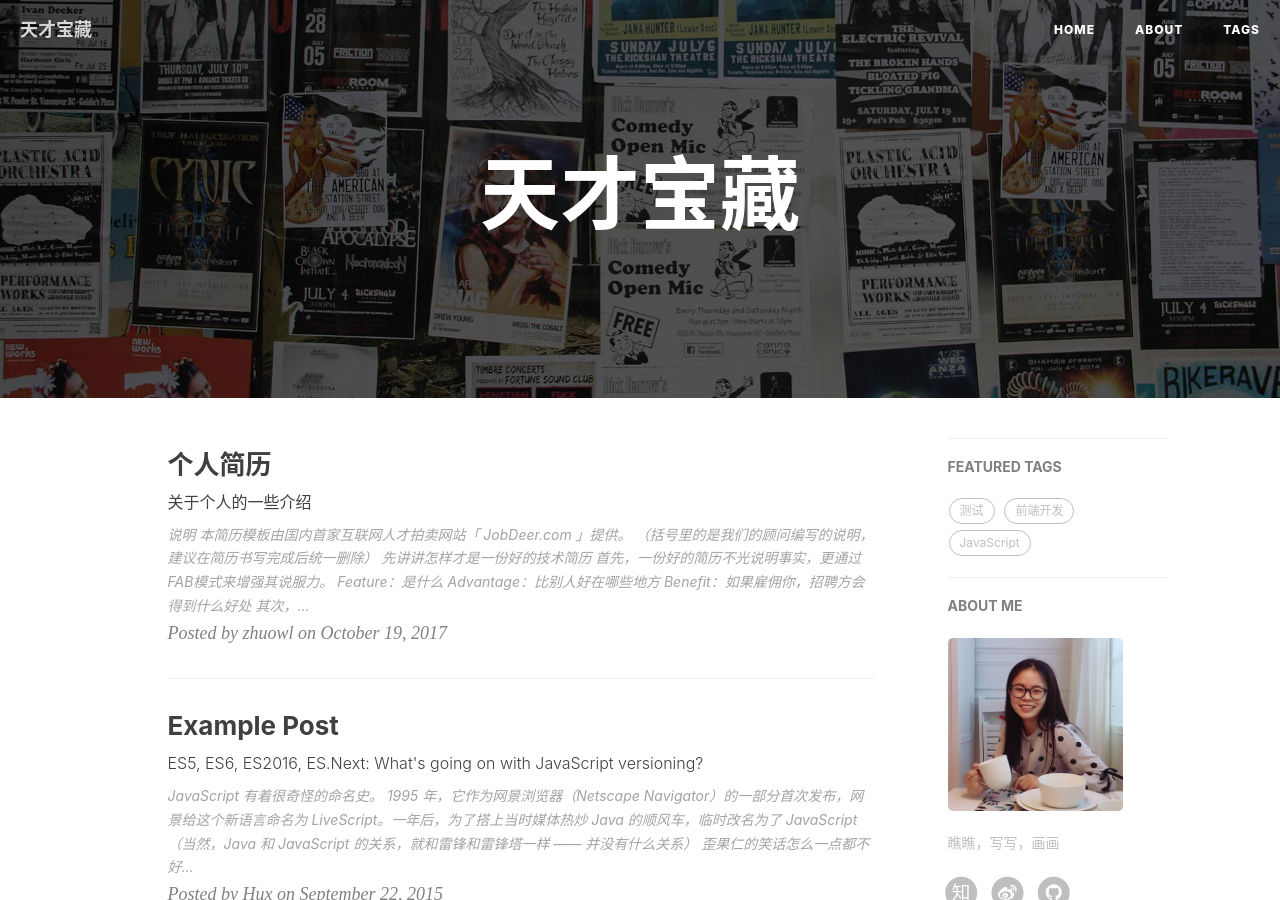
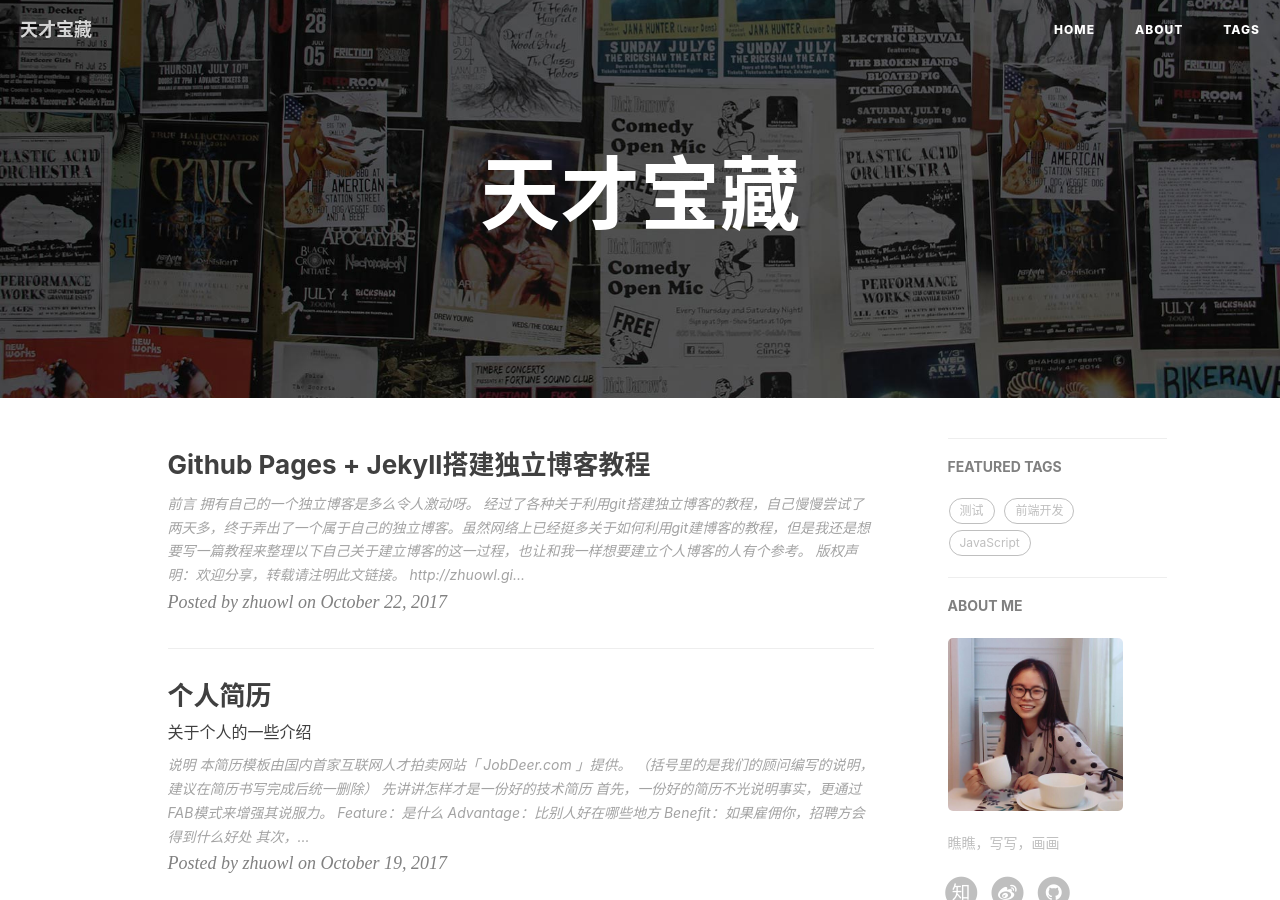
Before and after one commit to zhuowl/zhuowl.github.io, a Jekyll site: the page built from index.html, in a window 1280 px wide and 900 px high. Built offline with Jekyll 4.4.1, drawn with Linux system fonts in a browser that asks for light colours; nearby versions of some CDN libraries; the list of posts is cut into pages by our own code; comment, search, counter and statistics services are not loaded.

Commit message:
修改内容

```diff
--- a/_posts/2017-10-19-aboutme.markdown
+++ b/_posts/2017-10-19-aboutme.markdown
@@ -7,6 +7,7 @@
 header-img: "img/post-bg-js-version.jpg"
 tags:
     - 个人简历
+
 ---
 # 说明
 
--- a/_drafts/a-draft-post.md
+++ b/_posts/2017-10-22-build-a-blog.md
@@ -24,15 +24,16 @@
 ## 目录
 
 
-1. [关于Github Pages + Jekyll](# github-pages--jektll-is-what)
-2.
+1. [关于Github Pages + Jekyll](# github-pages---jektll-is-what)
+2. [注册GitHub](#github)
+3. [环境安装](#setup)
 
 
 
 
-## github pages + jektll is What
+## 关于Github Pages + Jekyll
 
-### 什么是Git & GitHub
+### 什么是Git & [GitHub](https://github.com/) &[Github Pages](https://pages.github.com/)
 Git是一种分布式版本控制系统，由大名鼎鼎的Linux操作系统创建人Linus Torvalds编写，当时的目的是用来管理Linux内核的源码。
 [Github](https://github.com/)是全球知名的使用Git系统的一个免费远程仓库（Repository），倡导开源理念，若要将自己的代码仓库私有则需付费。
 [Github Pages](https://pages.github.com/)是面向用户、组织和项目开放的公共静态页面搭建托管服 务，站点可以被免费托管在 Github 上，你可以选择使用 Github Pages 默 认提供的域名 github.io 或者自定义域名来发布站点。Github Pages 支持 自动利用 Jekyll 生成站点，也同样支持纯 HTML 文档，将你的 Jekyll 站 点托管在 Github Pages 上是一个不错的选择。
@@ -41,22 +42,40 @@
 >- 建立一个专门的版本库，来管理自己的博客。
 - 在项目中建立一个命名为gh-pages的分支（主要可以用来专门展示该项目）。
 
-  因为我的主要目的是建立一个属于自己的独立博客，所以我选择第一种方法.
+  因为我的主要目的是建立一个属于自己的独立博客，在上面写些自己的内容，所以我选择了第一种方法.
 
 ### 什么是[Jekyll](http://jekyll.com.cn/)
 Jekyll 是一个简单的博客形态的静态站点生产机器。它有一个模版目录，其中包含原始文本格式的文档，通过Markdown（或者 Textile） 以及 Liquid 转化成一个完整的可发布的静态网站，你可以发布在任何你喜爱的服务器上。Jekyll 也可以运行在 GitHub Page 上，也就是说，你可以使用 GitHub 的服务来搭建你的项目页面、博客或者网站，而且是完全免费的。
 ### Github pages+Jekyll
 
-Github Pages + Jekyll方案的优点：
+Github Pages + Jekyll方案的**优点**：
 >- Github可以免费托管源文件，其特色的版本化管理，修改博客更加安全和方便。
 - Github Pages + Jekyll的结合可以自动编译符合Jekyll规范的网站
 - 其支持[markdown](https://sspai.com/post/25137)，可以编写出自己喜欢的并且排版优美的文章。
 - 对于计算机的专业的同学来说，拥有属于自己的技术博客也是一个很好的点。
 
-Github Pages + Jekyll方案的不足：
+Github Pages + Jekyll方案的**不足**：
 >- 需要学一些基础的git命令。
 - 由于Jekyll生成的是静态网页，想要加入动态的功能，例如评论功能（下文解决），需要用到第三方的服务。
 - 想要完全制作属于自己的博客主题需要懂一些网页制作的知识。
+
+## 注册GitHub
+在[Github的官方网址](https://github.com/)注册账户，记住自己的用户名，后面会有用到。
+>如果已经有了自己的GitHub账号可以忽略这一步。
+
+刚进去GitHub的官方网址，就会看到如下图的界面。
+按顺序填写图中的信息，再点击**Sign up for GitHUb**,会进入下一页面，同时你的邮箱中会收到确认账号的邮件，在邮箱中确认，就会直接进入了你的Git账号页面。
+![注册账号01](/img/in-post/post-build-a-blog/git01.png)
+
+## 环境安装
+
+
+
+右上角的左键点击+，弹出子菜单，选择其中的**new repository **(新的版本库)
+![注册账号02](/img/in-post/post-build-a-blog/git02.png)
+
+
+
 
 
 
```
Also changed, not shown: img/in-post/post-build-a-blog/git01.png (added), img/in-post/post-build-a-blog/git02.png (added).
